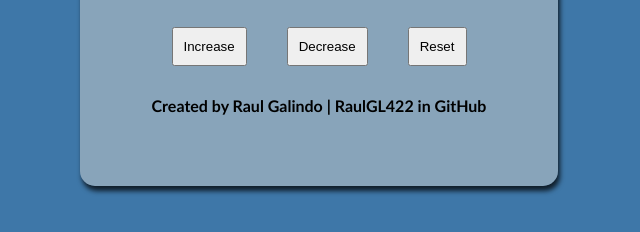
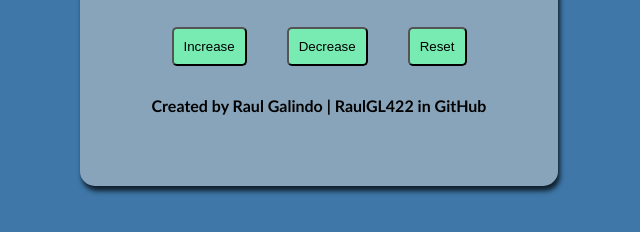
Before and after one commit to RaulGL422/JS-Projects, a plain HTML site: page 2/index.html in a window 1280 px wide. Shown: the part 404-636 px from the top of the page, without its empty margins (321-961 px from the left). Drawn offline with Linux system fonts and the light colour scheme.

Commit message:
0.2.4
- Styles

```diff
--- a/2/styles.css
+++ b/2/styles.css
@@ -21,7 +21,6 @@ body {
     box-shadow: 2px 5px 5px 0px rgba(0,0,0,0.75)
 }
 
-
 h3,
 h1,
 h4 {
@@ -36,6 +35,12 @@ h3 {
 .buttons > button {
     padding: 10px;
     margin: 10px 20px;
+    border-radius: 5px;
+    background-color: rgb(119, 235, 177);
+}
+
+.buttons > button:hover {
+    background-color: rgb(131, 206, 150);
 }
 
 .buttons {
```
